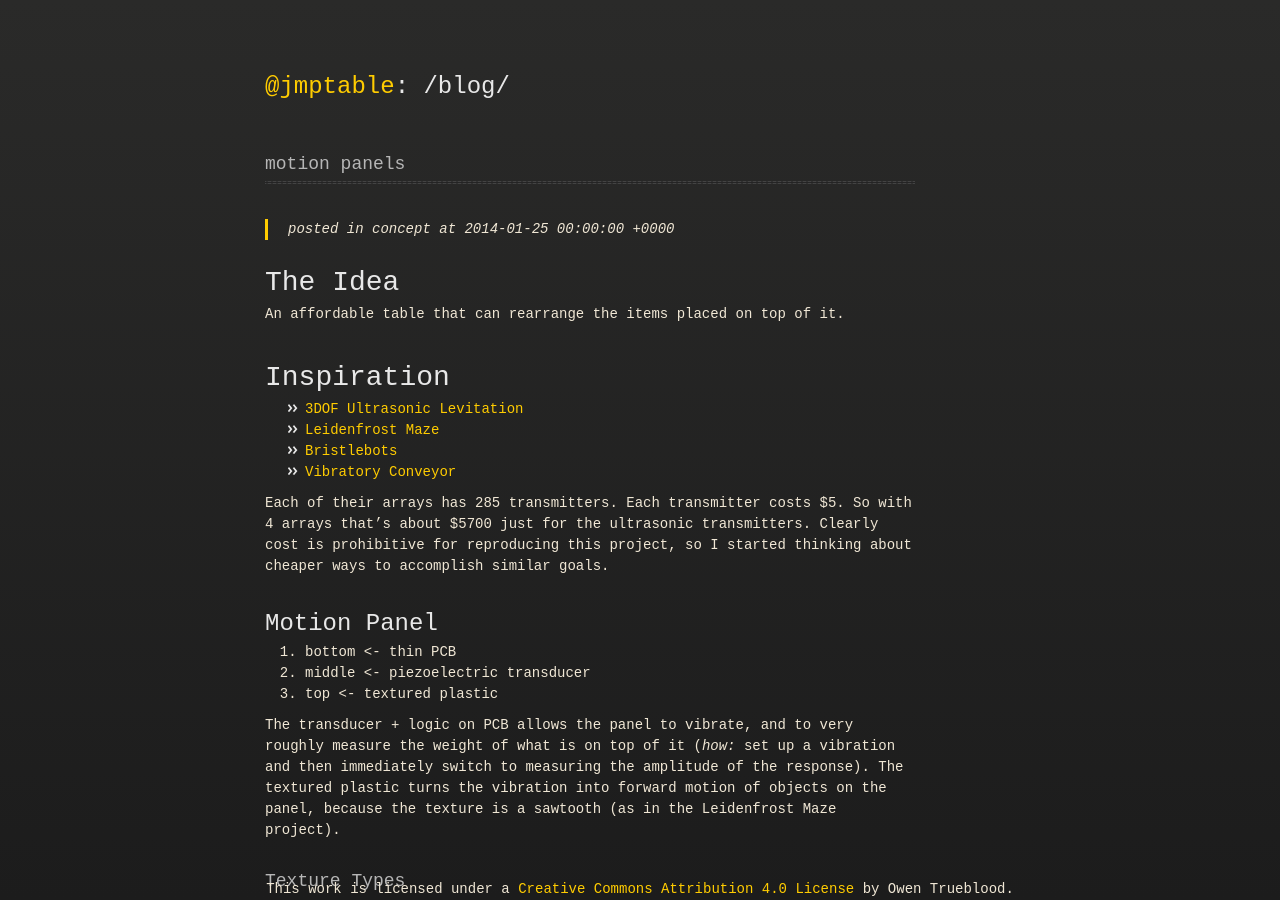
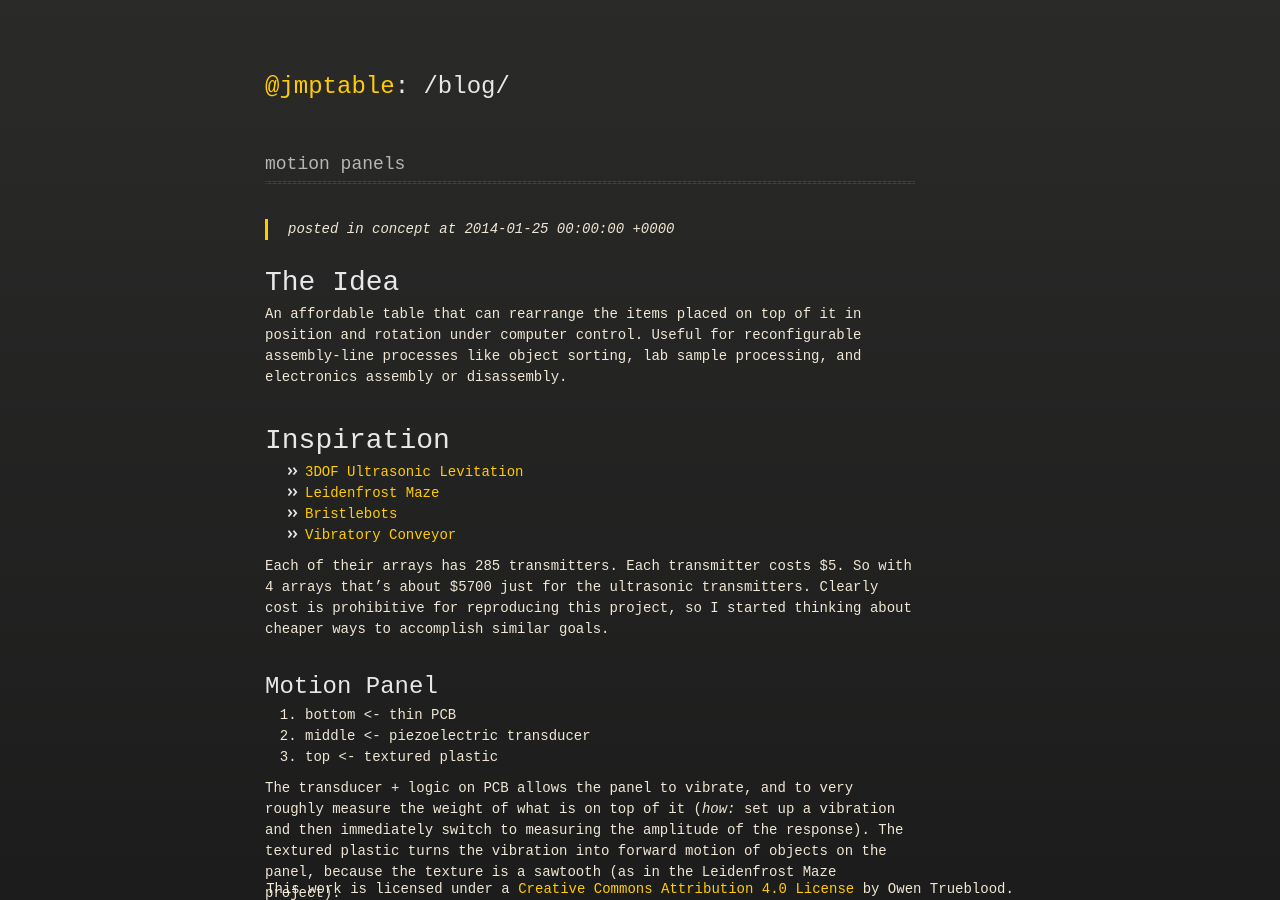
Before and after one commit to jmpinit/old-blog, a Jekyll site: the page built from _posts/2014-01-25-motion-panels.md, in a window 1280 px wide and 900 px high. Built offline with Jekyll 4.4.1, drawn with Linux system fonts in a browser that asks for light colours.

Commit message:
Fleshed out idea with example uses.

```diff
--- a/_posts/2014-01-25-motion-panels.md
+++ b/_posts/2014-01-25-motion-panels.md
@@ -8,7 +8,7 @@ tags: []
 
 # The Idea
 
-An affordable table that can rearrange the items placed on top of it.
+An affordable table that can rearrange the items placed on top of it in position and rotation under computer control. Useful for reconfigurable assembly-line processes like object sorting, lab sample processing, and electronics assembly or disassembly.
 
 # Inspiration
 
```
